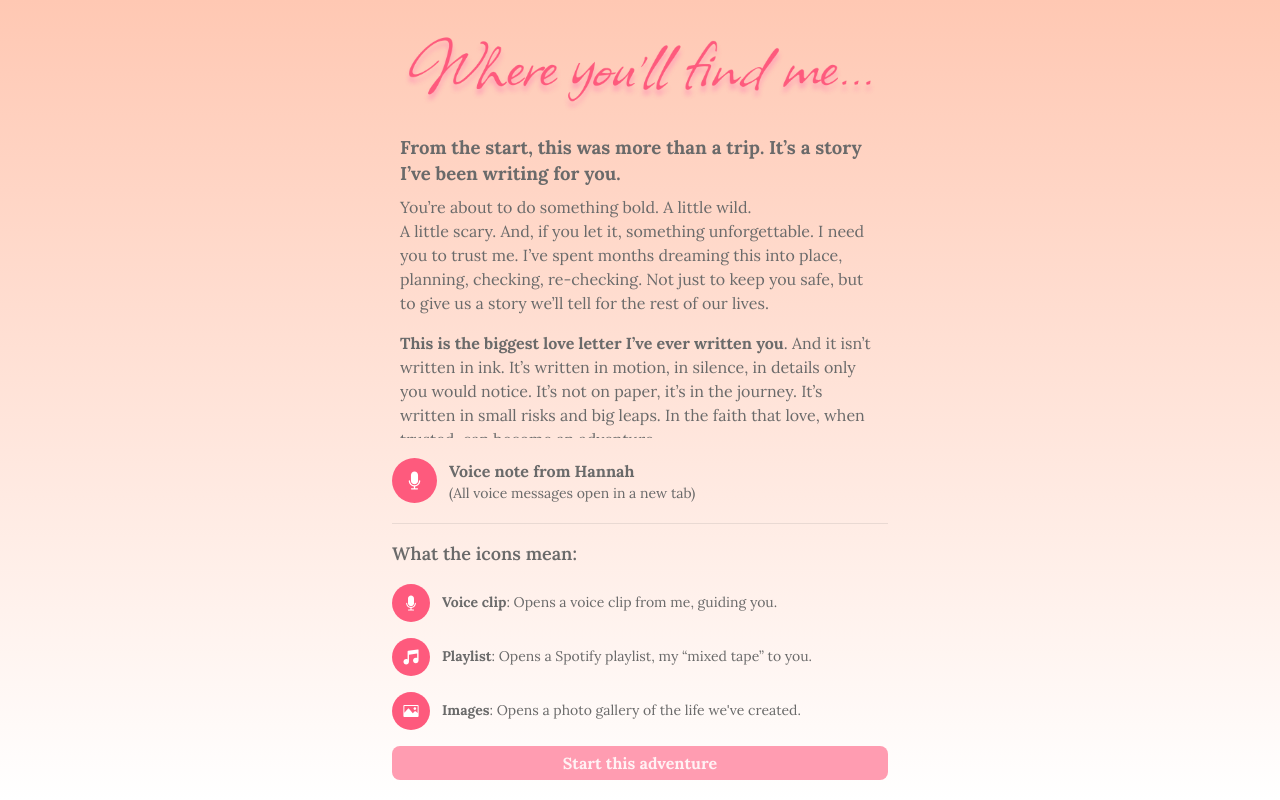
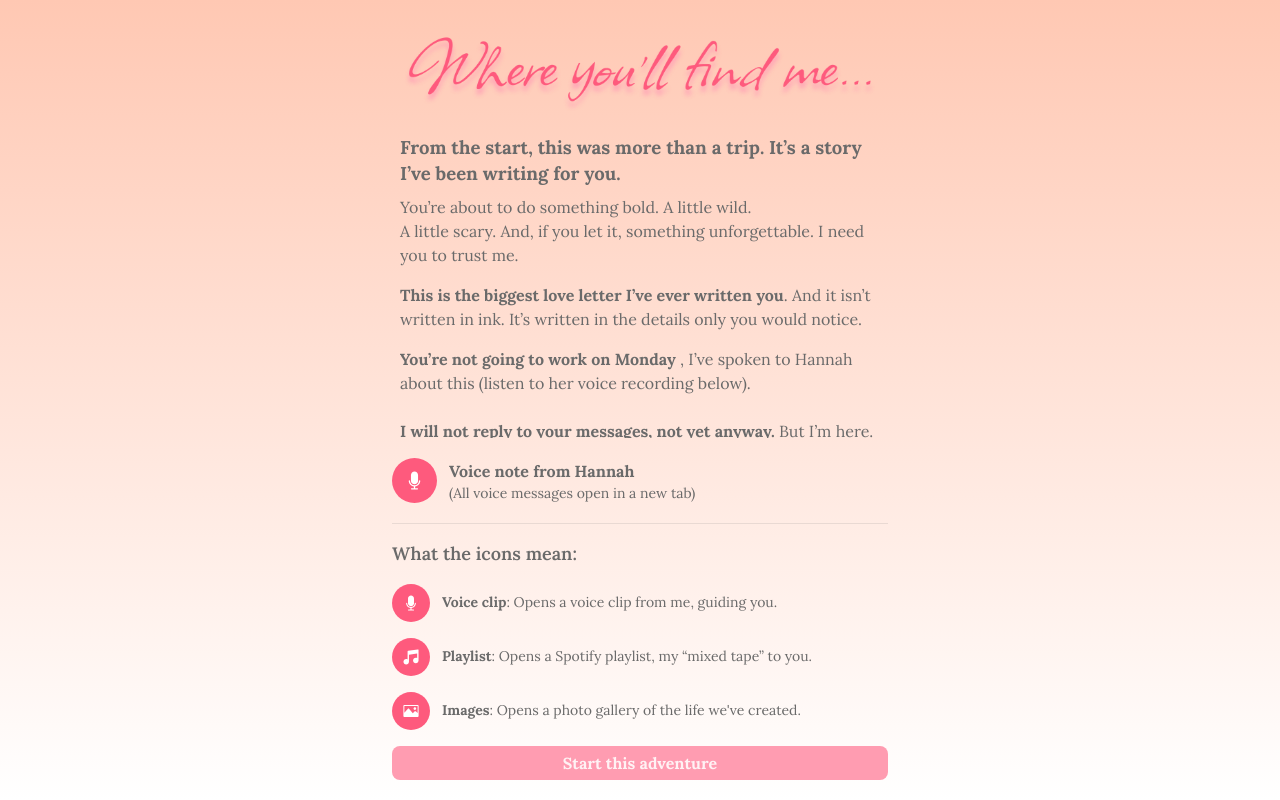
Before and after one commit to KevinMeldau/where-youll-find-me, a React (Vite) app: page /intro in a window 1280 px wide. Built offline with nearby package versions, Linux system fonts and the light colour scheme.

Commit message:
Text edits

```diff
--- a/src/pages/P1Intro.tsx
+++ b/src/pages/P1Intro.tsx
@@ -15,21 +15,16 @@ const P1Intro = () => {
             </h1>
             <p className="mb-4">
                You’re about to do something bold. A little wild.<br />A little scary. And, if you let it,
-               something unforgettable. I need you to trust me. I’ve spent months dreaming this into
-               place, planning, checking, re-checking. Not just to keep you safe, but to give us a story
-               we’ll tell for the rest of our lives.
+               something unforgettable. I need you to trust me.
             </p>
             <p className="mb-4">
                <span className="font-bold">This is the biggest love letter I’ve ever written you</span>. And it isn’t written in ink. It’s
-               written in motion, in silence, in details only you would notice. It’s not on paper, it’s in
-               the journey. It’s written in small risks and big leaps. In the faith that love, when trusted,
-               can become an adventure.
+               written in the details only you would notice.
             </p>
             <p>
-               You’re not going to work on Monday, I’ve spoken to Hannah about this (listen to her voice recording below).<br /><br />Take a
-               breath. Let the noise fall away. Then jump in, heart first. <span className="font-bold">
-               <br />
-               I will not reply to your
+               <span className="font-bold">You’re not going to work on Monday</span> , I’ve spoken to Hannah about this (listen to her voice recording below).
+               <br /><br />
+               <span className="font-bold">I will not reply to your
                messages, not yet anyway.</span> But I’m here. In every word. This is real. It’s happening. And it’s all for
                you.
             </p>
```
